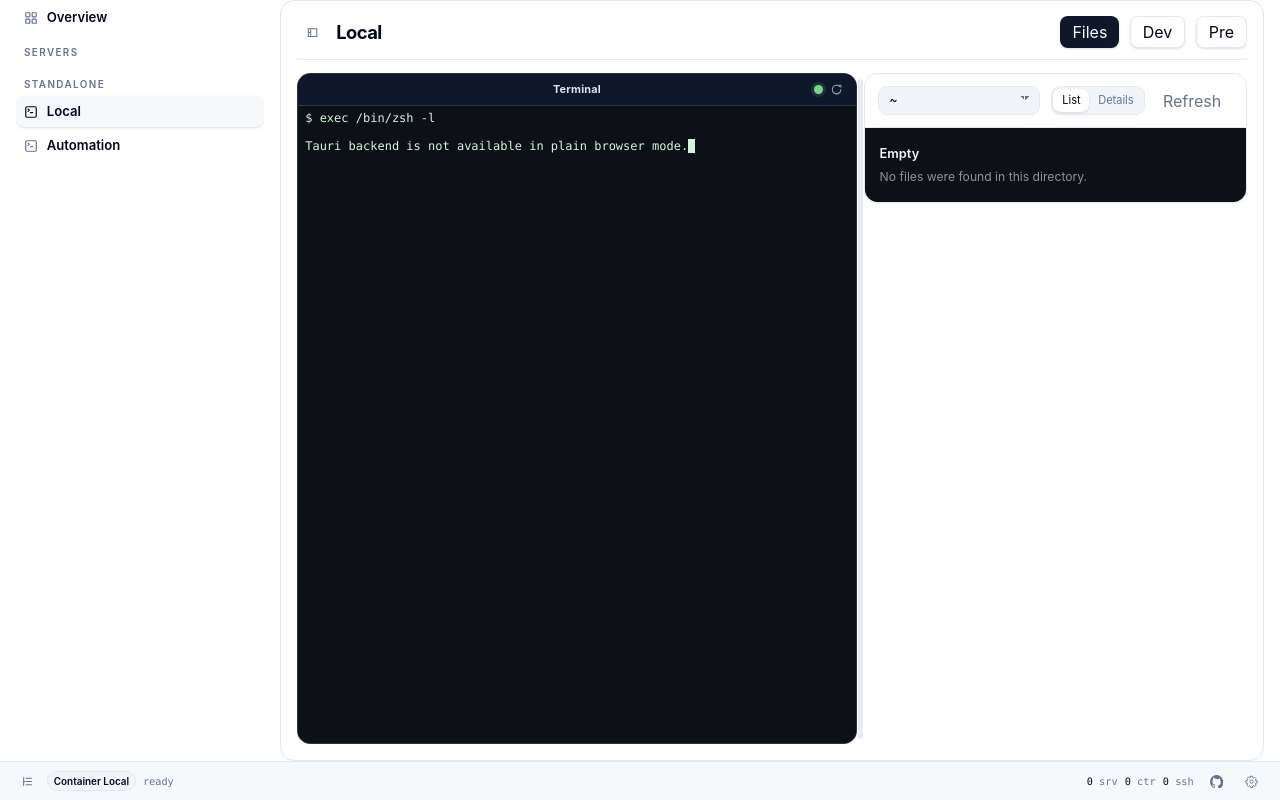
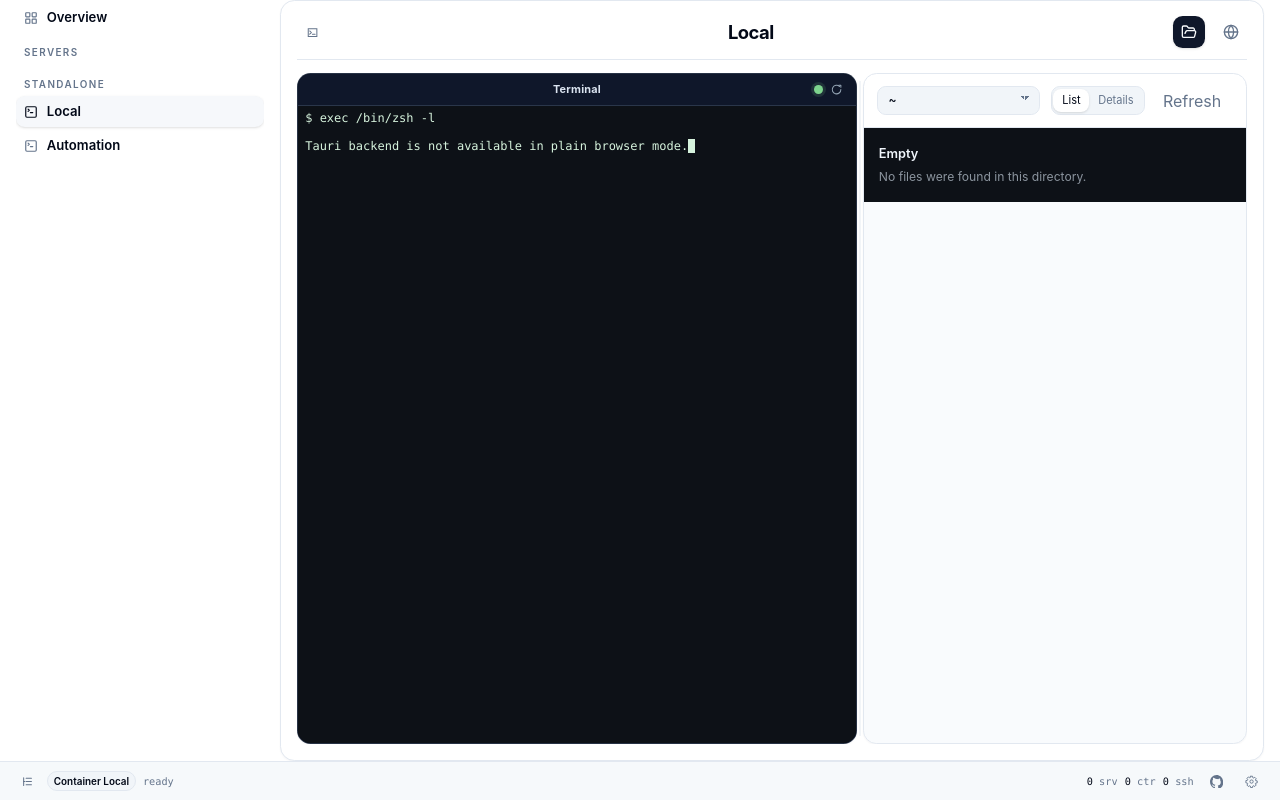
Before and after one commit to hsudatalks/univers-machine, a React (Vite) app in the folder apps/univers-ark-developer/: page / in a window 1280 px wide. Both pictures are taken after a click on the button 713 px from the left and 17 px from the top of the page. Built offline with nearby package versions, Linux system fonts and the light colour scheme.

Commit message:
feat: simplify container workspace controls

```diff
--- a/apps/univers-ark-developer/src/App.tsx
+++ b/apps/univers-ark-developer/src/App.tsx
@@ -274,7 +274,9 @@ function App() {
           />
         ) : null}
 
-        <section className={`content-shell ${isOverviewView ? "content-shell-overview" : ""}`}>
+        <section
+          className={`content-shell ${isOverviewView ? "content-shell-overview" : ""} ${activeView.kind === "container" ? "content-shell-container" : ""}`}
+        >
         <section
           className={`content-page content-page-overview ${activeView.kind === "overview" ? "" : "is-hidden"}`}
         >
@@ -335,14 +337,8 @@ function App() {
             const developmentSurface = target?.surfaces.find(
               (surface) => surface.id === "development",
             );
-            const previewSurface = target?.surfaces.find(
-              (surface) => surface.id === "preview",
-            );
             const developmentPanel = developmentSurface
               ? (`browser:${developmentSurface.id}` as const)
-              : null;
-            const previewPanel = previewSurface
-              ? (`browser:${previewSurface.id}` as const)
               : null;
             const activeBrowserSurfaceId = browserSurfaceIdFromPanel(activeTool);
             const browserSurface =
@@ -353,11 +349,6 @@ function App() {
               developmentSurface && target
                 ? tunnelStatuses[surfaceKey(target.id, developmentSurface.id)] ??
                   fallbackTunnelStatus(target.id, developmentSurface)
-                : undefined;
-            const previewStatus =
-              previewSurface && target
-                ? tunnelStatuses[surfaceKey(target.id, previewSurface.id)] ??
-                  fallbackTunnelStatus(target.id, previewSurface)
                 : undefined;
             const developmentBrowserFrame: BrowserFrameInstance | undefined =
               developmentSurface && developmentStatus && target
@@ -371,22 +362,9 @@ function App() {
                     target,
                   }
                 : undefined;
-            const previewBrowserFrame: BrowserFrameInstance | undefined =
-              previewSurface && previewStatus && target
-                ? {
-                    cacheKey: surfaceKey(target.id, previewSurface.id),
-                    frameVersion:
-                      browserFrameVersions[surfaceKey(target.id, previewSurface.id)] ?? 0,
-                    isActive: isVisible && activeTool === previewPanel,
-                    status: previewStatus,
-                    surface: previewSurface,
-                    target,
-                  }
-                : undefined;
-
             return (
               <section
-                className={`content-page ${isVisible ? "" : "is-hidden"}`}
+                className={`content-page content-page-container ${isVisible ? "" : "is-hidden"}`}
                 key={targetId}
               >
                 {target ? (
@@ -424,9 +402,6 @@ function App() {
                       toggleTerminalCollapsed(target.id);
                     }}
                     pageVisible={isVisible}
-                    previewPanel={previewPanel}
-                    previewBrowserFrame={previewBrowserFrame}
-                    previewSurface={previewSurface}
                     target={target}
                     workspaceStyle={{
                       "--container-terminal-width": `${containerTerminalWidths[target.id] ?? defaultTerminalPanelWidthPx()}px`,
--- a/apps/univers-ark-developer/src/components/ContainerPage.tsx
+++ b/apps/univers-ark-developer/src/components/ContainerPage.tsx
@@ -5,6 +5,7 @@ import { TerminalPane } from "./TerminalPane";
 import { Button } from "./ui/button";
 import type { ContainerToolPanel } from "../lib/view-types";
 import type { DeveloperSurface, DeveloperTarget } from "../types";
+import { FolderOpen, Globe } from "lucide-react";
 
 interface ContainerPageProps {
   activeTool: ContainerToolPanel;
@@ -19,9 +20,6 @@ interface ContainerPageProps {
   onStartResize: (event: ReactPointerEvent<HTMLDivElement>) => void;
   onToggleTerminalCollapsed: () => void;
   pageVisible: boolean;
-  previewPanel: ContainerToolPanel | null;
-  previewBrowserFrame?: BrowserFrameInstance;
-  previewSurface?: DeveloperSurface;
   target: DeveloperTarget;
   workspaceStyle: CSSProperties;
 }
@@ -39,9 +37,6 @@ export function ContainerPage({
   onStartResize,
   onToggleTerminalCollapsed,
   pageVisible,
-  previewPanel,
-  previewBrowserFrame,
-  previewSurface,
   target,
   workspaceStyle,
 }: ContainerPageProps) {
@@ -49,8 +44,7 @@ export function ContainerPage({
   return (
     <>
       <header className="content-header content-header-container">
-        <div className="content-header-copy">
-          <div className="content-title-row">
+        <div className="content-header-leading">
           <Button
             aria-label={
               isTerminalCollapsed ? "Show terminal pane" : "Hide terminal pane"
@@ -69,57 +63,57 @@ export function ContainerPage({
               fill="none"
               viewBox="0 0 16 16"
             >
-                {isTerminalCollapsed ? (
-                  <>
               <path
                 d="M2.75 3.25h10.5v9.5H2.75z"
                 stroke="currentColor"
                 strokeWidth="1.25"
               />
               <path
-                      d="M5.75 4.25v7.5"
+                d="M4.5 6.1 6.55 8 4.5 9.9"
                 stroke="currentColor"
-                      strokeWidth="1.25"
-                    />
-                  </>
-                ) : (
-                  <>
-                    <path
-                      d="M2.75 3.25h10.5v9.5H2.75z"
-                      stroke="currentColor"
+                strokeLinecap="round"
+                strokeLinejoin="round"
                 strokeWidth="1.25"
               />
               <path
-                      d="M5.75 4.25v7.5"
-                      stroke="currentColor"
-                      strokeWidth="1.25"
-                    />
-                    <path
-                      d="M4.5 8 3.25 8"
+                d="M7.85 10.1h3.2"
                 stroke="currentColor"
                 strokeLinecap="round"
                 strokeWidth="1.25"
               />
-                  </>
-                )}
+              {isTerminalCollapsed ? (
+                <path
+                  d="M3.35 3.35 12.65 12.65"
+                  stroke="currentColor"
+                  strokeLinecap="round"
+                  strokeWidth="1.1"
+                />
+              ) : null}
             </svg>
           </Button>
+        </div>
+
+        <div className="content-header-copy">
+          <div className="content-title-row">
             <h1 className="content-title content-title-container">{target.label}</h1>
           </div>
         </div>
 
         <div className="content-header-tools content-header-tools-container">
           <Button
+            aria-label="Files"
             isActive={activeTool === "files"}
             onClick={() => {
               onSelectTool("files");
             }}
-            size="sm"
-            variant={activeTool === "files" ? "default" : "outline"}
+            size="icon"
+            title="Files"
+            variant={activeTool === "files" ? "default" : "ghost"}
           >
-            Files
+            <FolderOpen size={16} />
           </Button>
           <Button
+            aria-label="Development browser"
             disabled={!developmentSurface}
             isActive={activeTool === developmentPanel}
             onClick={() => {
@@ -127,23 +121,11 @@ export function ContainerPage({
                 onSelectTool(developmentPanel);
               }
             }}
-            size="sm"
-            variant={activeTool === developmentPanel ? "default" : "outline"}
+            size="icon"
+            title="Development browser"
+            variant={activeTool === developmentPanel ? "default" : "ghost"}
           >
-            Dev
-          </Button>
-          <Button
-            disabled={!previewSurface}
-            isActive={activeTool === previewPanel}
-            onClick={() => {
-              if (previewPanel) {
-                onSelectTool(previewPanel);
-              }
-            }}
-            size="sm"
-            variant={activeTool === previewPanel ? "default" : "outline"}
-          >
-            Pre
+            <Globe size={16} />
           </Button>
 
           {onRestartContainer ? (
@@ -204,7 +186,7 @@ export function ContainerPage({
             role="separator"
           />
 
-          <div className={activeTool === "files" ? "" : "is-hidden"}>
+          <div className={`files-pane-slot ${activeTool === "files" ? "" : "is-hidden"}`}>
             <FilesPane active={pageVisible} target={target} />
           </div>
 
@@ -218,17 +200,6 @@ export function ContainerPage({
               slotLabel={developmentSurface.label}
             />
           ) : null}
-
-          {previewSurface ? (
-            <BrowserPane
-              activeFrame={previewBrowserFrame}
-              isVisible={activeTool === previewPanel}
-              onReload={onReloadBrowser}
-              onRestart={onRestartBrowser}
-              retainedFrames={previewBrowserFrame ? [previewBrowserFrame] : []}
-              slotLabel={previewSurface.label}
-            />
-          ) : null}
         </div>
       </section>
     </>
--- a/apps/univers-ark-developer/src/hooks/useContainerWorkspace.ts
+++ b/apps/univers-ark-developer/src/hooks/useContainerWorkspace.ts
@@ -193,12 +193,8 @@ export function useContainerWorkspace({
     const developmentSurface = target.surfaces.find(
       (surface) => surface.id === "development",
     );
-    const previewSurface = target.surfaces.find((surface) => surface.id === "preview");
     const developmentPanel = developmentSurface
       ? (`browser:${developmentSurface.id}` as const)
-      : null;
-    const previewPanel = previewSurface
-      ? (`browser:${previewSurface.id}` as const)
       : null;
 
     const handleKeyDown = (event: KeyboardEvent) => {
@@ -242,9 +238,6 @@ export function useContainerWorkspace({
         case "2":
           nextPanel = developmentPanel;
           break;
-        case "3":
-          nextPanel = previewPanel;
-          break;
         default:
           return;
       }
@@ -275,7 +268,8 @@ export function useContainerWorkspace({
   function prepareContainerView(target: DeveloperTarget) {
     setContainerTools((current) => ({
       ...current,
-      [target.id]: current[target.id] ?? "files",
+      [target.id]:
+        current[target.id] === "browser:preview" ? "files" : current[target.id] ?? "files",
     }));
     setContainerTerminalWidths((current) => ({
       ...current,
--- a/apps/univers-ark-developer/src/styles/workspace.css
+++ b/apps/univers-ark-developer/src/styles/workspace.css
@@ -13,7 +13,7 @@
   display: grid;
   grid-template-columns:
     minmax(30rem, var(--container-terminal-width))
-    0.45rem
+    0.4rem
     minmax(0, 1fr);
   gap: 0;
   overflow: hidden;
@@ -28,19 +28,53 @@
   min-height: 0;
   cursor: col-resize;
   background: transparent;
+  user-select: none;
 }
 
 .container-resizer::before {
   content: "";
   position: absolute;
-  inset: 0.35rem 0.08rem;
+  top: 0.5rem;
+  bottom: 0.5rem;
+  left: 50%;
+  width: 1px;
+  transform: translateX(-50%);
   border-radius: 999px;
-  background: color-mix(in srgb, var(--border) 80%, transparent);
-  transition: background 160ms ease;
+  background: color-mix(in srgb, var(--border) 88%, transparent);
+  transition:
+    background 160ms ease,
+    box-shadow 160ms ease;
+}
+
+.container-resizer::after {
+  content: "";
+  position: absolute;
+  top: 0.5rem;
+  bottom: 0.5rem;
+  left: 50%;
+  width: 0.28rem;
+  transform: translateX(-50%);
+  border-radius: 999px;
+  background: color-mix(in srgb, var(--ring) 20%, transparent);
+  opacity: 0;
+  transition: opacity 160ms ease;
 }
 
 .container-resizer:hover::before {
-  background: color-mix(in srgb, var(--ring) 56%, var(--border));
+  background: color-mix(in srgb, var(--ring) 42%, var(--border));
+}
+
+.container-resizer:hover::after {
+  opacity: 1;
+}
+
+.container-resizer:active::before {
+  background: var(--ring);
+  box-shadow: 0 0 0 1px color-mix(in srgb, var(--ring) 24%, transparent);
+}
+
+.container-resizer:active::after {
+  opacity: 1;
 }
 
 .container-workspace.is-terminal-collapsed .terminal-panel,
@@ -50,6 +84,12 @@
 
 .container-workspace.is-terminal-collapsed .tool-panel {
   grid-column: 3;
+}
+
+.container-workspace > .files-pane-slot,
+.container-workspace > .browser-panel {
+  grid-column: 3;
+  min-height: 0;
 }
 
 .workspace-placeholder {
@@ -65,7 +105,7 @@
   .container-workspace {
     grid-template-columns:
       minmax(22rem, var(--container-terminal-width))
-      0.45rem
+      0.4rem
       minmax(0, 1fr);
   }
 }
```
Lines whose indentation alone changed are shown as unchanged.
